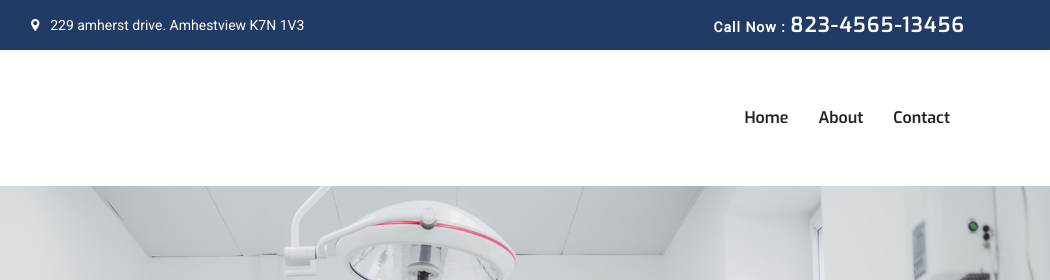
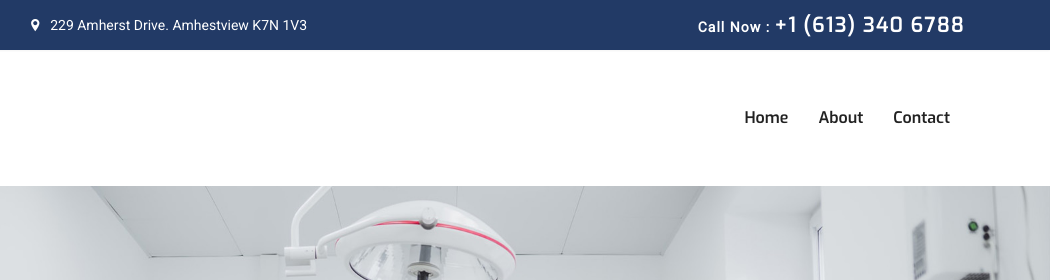
Before and after one commit to HakzTV/Epic-Healthcare-Site, a plain HTML site: page index.html in a window 1280 px wide. Shown: the top 280 px of the page, 230-1280 px from the left. Drawn offline with Linux system fonts and the light colour scheme; some packages are replaced by stand-ins of ours.

Commit message:
Number change

```diff
--- a/index.html
+++ b/index.html
@@ -31,7 +31,7 @@
 					<div class="col-lg-6">
 						<ul class="top-bar-info list-inline-item pl-0 mb-0">
 							<li class="list-inline-item"><a href="mailto:info@epichealth.ca"><i class="icofont-support-faq mr-2"></i>info@epichealth.ca</a></li>
-							<li class="list-inline-item"><i class="icofont-location-pin mr-2"></i>229 amherst drive.
+							<li class="list-inline-item"><i class="icofont-location-pin mr-2"></i>229 Amherst Drive.
 								Amhestview
 								K7N 1V3</li>
 						</ul>
@@ -40,7 +40,7 @@
 						<div class="text-lg-right top-right-bar mt-2 mt-lg-0">
 							<a href="tel:+23-345-67890" >
 								<span>Call Now : </span>
-								<span class="h4">823-4565-13456</span>
+								<span class="h4">+1 (613) 340 6788</span>
 							</a>
 						</div>
 					</div>
```
